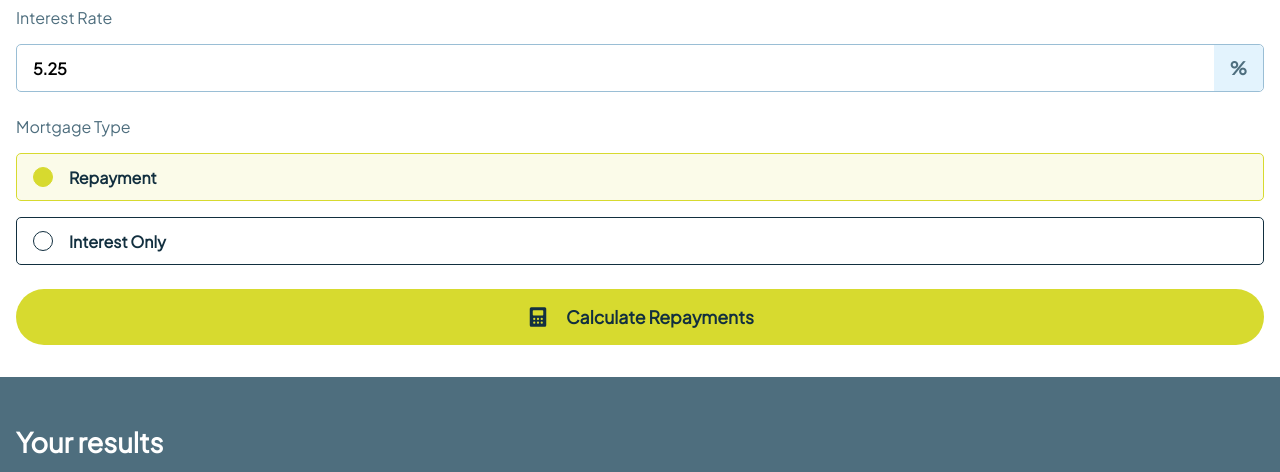
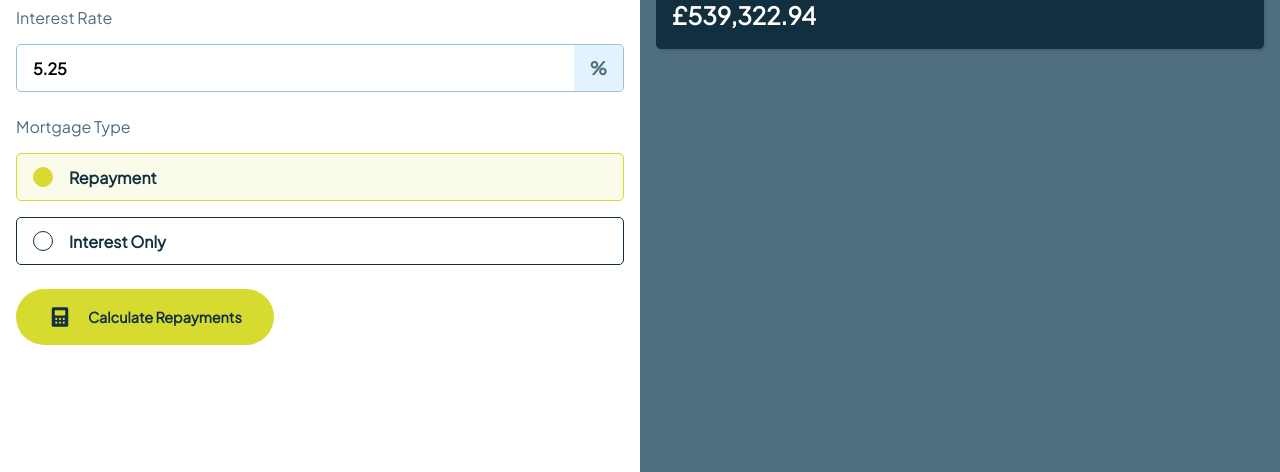
Before and after one commit to jkaps9/mortgage-repayment-calculator, a website built with webpack: page src/template.html in a window 1280 px wide. Shown: the part 326-798 px from the top of the page. Built offline with nearby package versions, Linux system fonts and the light colour scheme.

Commit message:
style basics for desktop

```diff
--- a/src/styles.css
+++ b/src/styles.css
@@ -14,7 +14,6 @@
   padding: 0;
   margin: 0;
   box-sizing: border-box;
-  width: 100%;
 }
 
 button {
@@ -36,6 +35,7 @@ fieldset {
 
 input {
   cursor: pointer;
+  width: 100%;
 }
 
 /* Styles */
@@ -283,4 +283,33 @@ body {
 }
 
 @media (min-width: 750px) {
+  body {
+    background-color: var(--Slate-100);
+  }
+
+  main {
+    display: flex;
+    align-items: center;
+    justify-content: center;
+  }
+
+  .calculator-container {
+    flex-direction: row;
+  }
+
+  .calculator {
+    background-color: var(--White);
+    width: 50%;
+
+    button#calculate {
+      align-self: flex-start;
+      font-size: 0.9rem;
+      padding: 1rem 2rem;
+    }
+  }
+
+  .results {
+    width: 50%;
+    margin-top: 0;
+  }
 }
```
